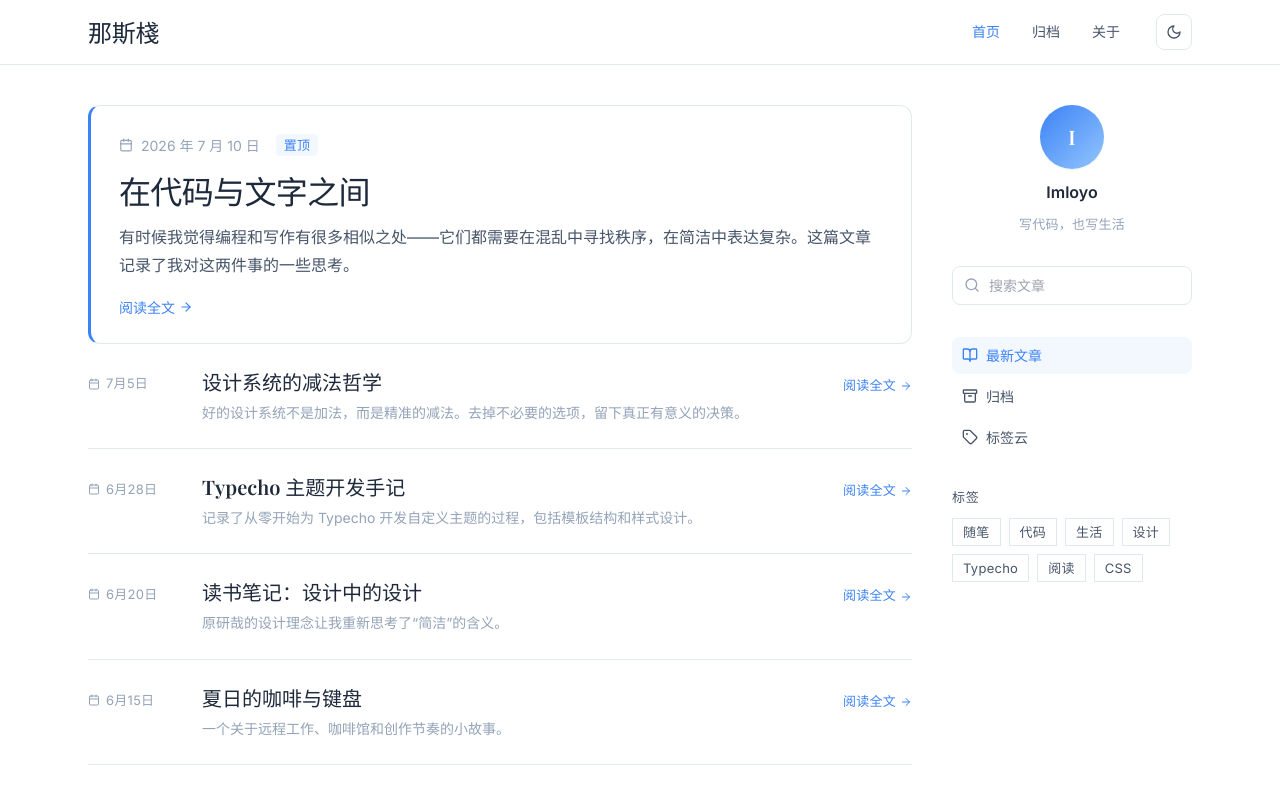
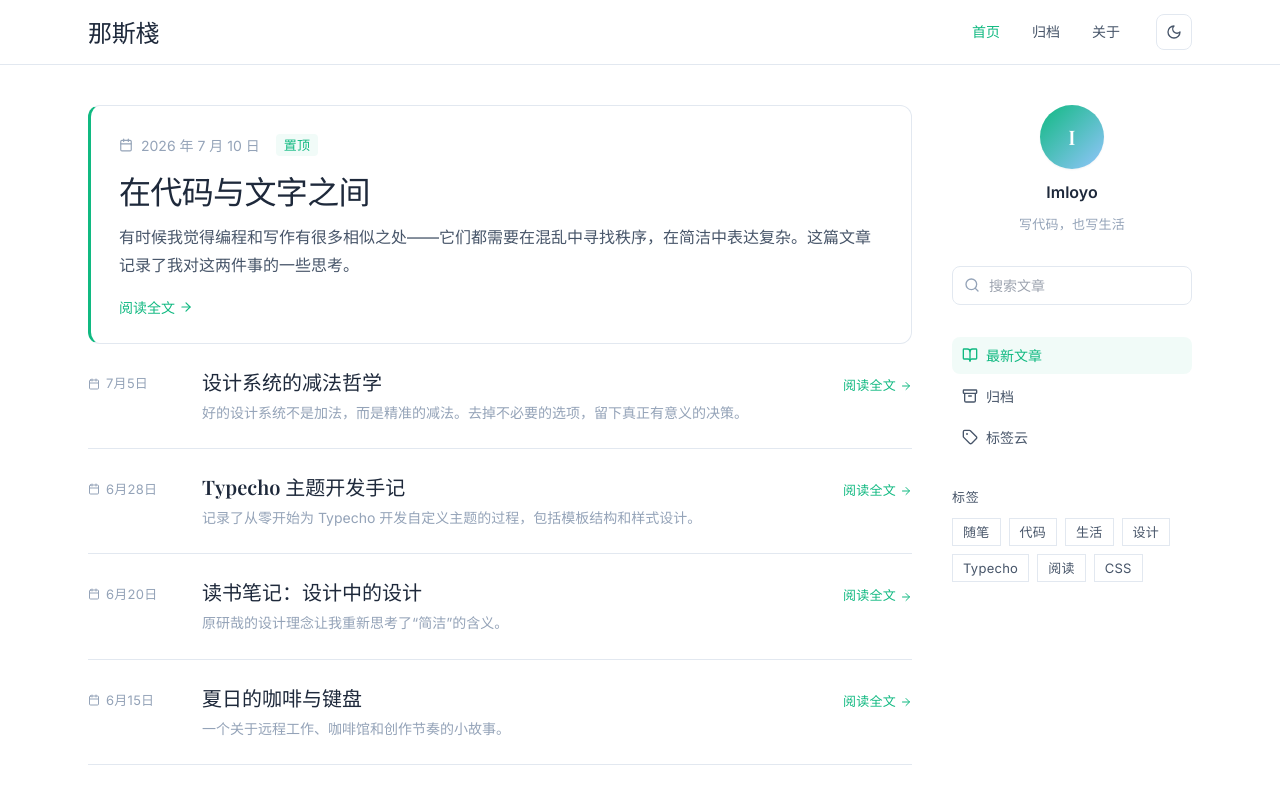
Before and after one commit to imhaikun/shiguang, a React (Vite) app: page / in a window 1280 px wide. Shown: the top 792 px of the page. Built offline with nearby package versions, Linux system fonts and the light colour scheme; no server answers.

Commit message:
style: 主题色改为浅绿色

```diff
--- a/src/components/FeaturedPost.tsx
+++ b/src/components/FeaturedPost.tsx
@@ -21,7 +21,7 @@ export default function FeaturedPost({ post }: { post: Post }) {
           className="blog-caption ml-2 px-2 py-0.5 rounded-sm"
           style={{
             color: "var(--blog-primary)",
-            background: "rgba(59,130,246,0.06)",
+            background: "rgba(16,185,129,0.06)",
           }}
         >
           置顶
--- a/src/components/Sidebar.tsx
+++ b/src/components/Sidebar.tsx
@@ -69,7 +69,7 @@ export default function Sidebar() {
           style={{
             padding: "8px 10px",
             color: "var(--blog-primary)",
-            background: "rgba(59,130,246,0.06)",
+            background: "rgba(16,185,129,0.06)",
           }}
         >
           <BookOpen className="h-4 w-4" />
--- a/src/index.css
+++ b/src/index.css
@@ -2,7 +2,7 @@
 @tailwind components;
 @tailwind utilities;
 
-/* ── 设计令牌：浅蓝色调 ── */
+/* ── 设计令牌：浅绿色调 ── */
 :root,
 .light {
   --blog-background: #ffffff;
@@ -11,13 +11,13 @@
   --blog-card-foreground: #1e293b;
   --blog-popover: #ffffff;
   --blog-popover-foreground: #1e293b;
-  --blog-primary: #3b82f6;
+  --blog-primary: #10b981;
   --blog-primary-foreground: #ffffff;
   --blog-muted: #94a3b8;
   --blog-muted-foreground: #475569;
   --blog-border: #e2e8f0;
   --blog-input: #e2e8f0;
-  --blog-ring: #3b82f6;
+  --blog-ring: #10b981;
 }
 
 .dark {
@@ -27,13 +27,13 @@
   --blog-card-foreground: #e2e8f0;
   --blog-popover: #1e293b;
   --blog-popover-foreground: #e2e8f0;
-  --blog-primary: #60a5fa;
+  --blog-primary: #34d399;
   --blog-primary-foreground: #0f172a;
   --blog-muted: #64748b;
   --blog-muted-foreground: #94a3b8;
   --blog-border: #334155;
   --blog-input: #334155;
-  --blog-ring: #60a5fa;
+  --blog-ring: #34d399;
 }
 
 :root {
@@ -147,11 +147,11 @@
   padding: 0.25em 0 0.25em 1.25em;
   font-style: italic;
   color: var(--blog-foreground);
-  background: rgba(59, 130, 246, 0.05);
+  background: rgba(16, 185, 129, 0.05);
   border-radius: 0 6px 6px 0;
 }
 .dark .prose-editorial blockquote {
-  background: rgba(96, 165, 250, 0.08);
+  background: rgba(52, 211, 153, 0.08);
 }
 .prose-editorial ul,
 .prose-editorial ol {
--- a/src/pages/ForgotPassword.tsx
+++ b/src/pages/ForgotPassword.tsx
@@ -219,7 +219,7 @@ export default function ForgotPassword() {
                 type="button"
                 onClick={() => setStep(2)}
                 className="w-full py-3 rounded-md text-sm font-medium transition-opacity hover:opacity-90"
-                style={{ background: "rgba(59,130,246,0.08)", color: "var(--blog-primary)" }}
+                style={{ background: "rgba(16,185,129,0.08)", color: "var(--blog-primary)" }}
               >
                 我已收到验证码
               </button>
--- a/src/pages/PostForm.tsx
+++ b/src/pages/PostForm.tsx
@@ -236,7 +236,7 @@ export default function PostForm() {
                       key={tag}
                       className="flex items-center gap-1 text-xs px-3 py-1.5 rounded-md"
                       style={{
-                        background: "rgba(59,130,246,0.08)",
+                        background: "rgba(16,185,129,0.08)",
                         border: "1px solid var(--blog-primary)",
                         color: "var(--blog-primary)",
                       }}
@@ -281,7 +281,7 @@ export default function PostForm() {
                         onClick={() => addTag(tag)}
                         className="text-xs px-2 py-1 rounded transition-colors hover:bg-primary/5"
                         style={{
-                          background: tags.includes(tag) ? "rgba(59,130,246,0.08)" : "transparent",
+                          background: tags.includes(tag) ? "rgba(16,185,129,0.08)" : "transparent",
                           color: tags.includes(tag) ? "var(--blog-primary)" : "var(--blog-muted)",
                         }}
                       >
--- a/src/pages/PostList.tsx
+++ b/src/pages/PostList.tsx
@@ -105,7 +105,7 @@ export default function PostList() {
                       <span
                         className="text-xs px-2 py-0.5 rounded-full"
                         style={{
-                          background: "rgba(59,130,246,0.08)",
+                          background: "rgba(16,185,129,0.08)",
                           color: "var(--blog-primary)",
                         }}
                       >
--- a/src/pages/Settings.tsx
+++ b/src/pages/Settings.tsx
@@ -412,7 +412,7 @@ export default function Settings() {
                 onClick={() => setTheme("light")}
                 className="w-full flex items-center justify-between px-4 py-3 rounded-md text-sm transition-colors"
                 style={{
-                  background: theme === "light" ? "rgba(59,130,246,0.08)" : "var(--blog-background)",
+                  background: theme === "light" ? "rgba(16,185,129,0.08)" : "var(--blog-background)",
                   border: theme === "light" ? "1px solid var(--blog-primary)" : "1px solid var(--blog-border)",
                   color: theme === "light" ? "var(--blog-primary)" : "var(--blog-muted-foreground)",
                 }}
@@ -431,7 +431,7 @@ export default function Settings() {
                 onClick={() => setTheme("dark")}
                 className="w-full flex items-center justify-between px-4 py-3 rounded-md text-sm transition-colors"
                 style={{
-                  background: theme === "dark" ? "rgba(96,165,250,0.1)" : "var(--blog-background)",
+                  background: theme === "dark" ? "rgba(52,211,153,0.1)" : "var(--blog-background)",
                   border: theme === "dark" ? "1px solid var(--blog-primary)" : "1px solid var(--blog-border)",
                   color: theme === "dark" ? "var(--blog-primary)" : "var(--blog-muted-foreground)",
                 }}
```
Also changed, not shown: 2 other files (tests, documents, lock files or other folders).
